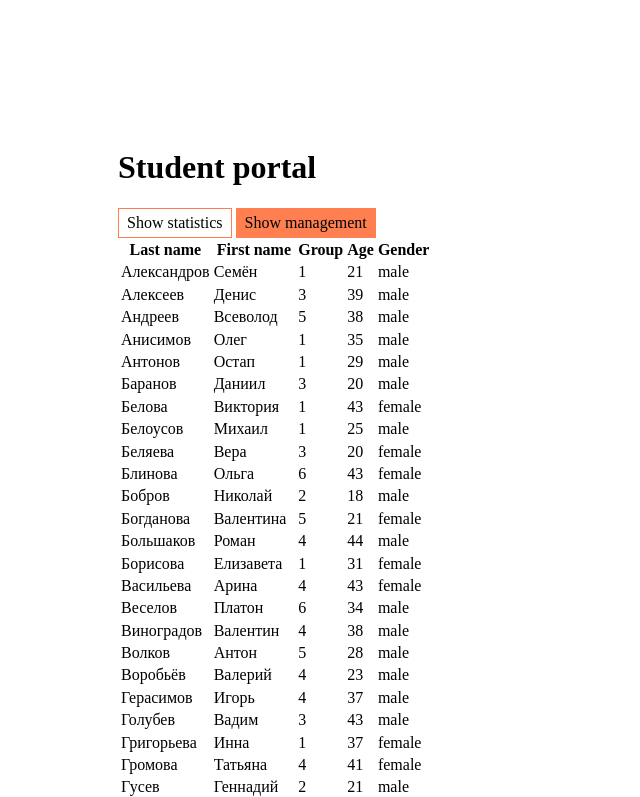
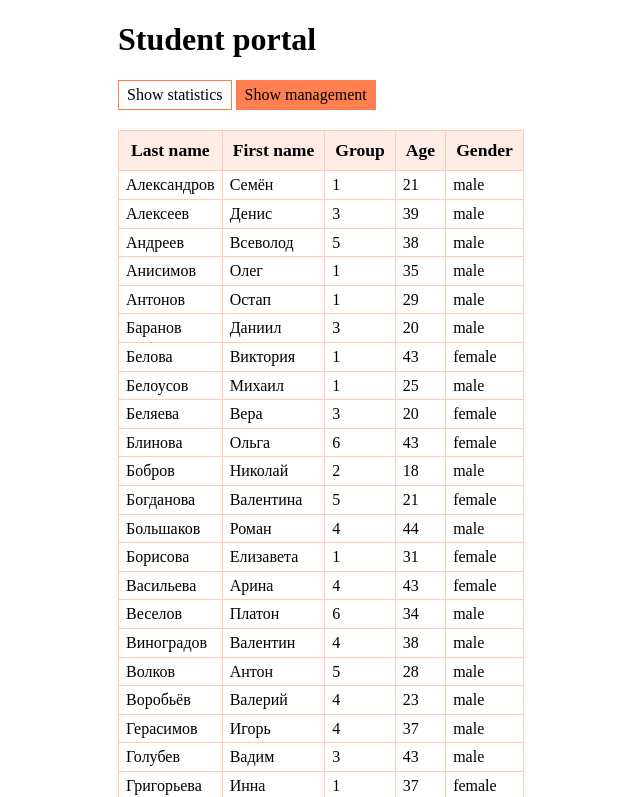
Before and after one commit to violet-violet/student-portal, a website built with webpack: page src/index.html in a window 1280 px wide. Both pictures are taken after a click on the button "Show management". Shown: the top 797 px of the page, without its empty margins (10-650 px from the left). Built offline with nearby package versions, Linux system fonts and the light colour scheme.

Commit message:
feat: add table styles

```diff
--- a/src/assets/styles/style.scss
+++ b/src/assets/styles/style.scss
@@ -1,10 +1,12 @@
 $color-coral: #ff7f50;
 $color-coral-light: #ffcbb8;
+$color-coral-light-xl: #ffece5;
+$color-coral-dark: #b83100;
 
 .container {
   display: flex;
   flex-direction: column;
-  margin: 10%;
+  margin: 0 10% 10%;
 }
 
 .btn {
@@ -39,3 +41,24 @@ $color-coral-light: #ffcbb8;
 .statistics__item {
   margin: 10px 0;
 }
+
+.management {
+  margin-top: 20px;
+}
+
+.management__table {
+  border-collapse: collapse;
+  line-height: 1.1;
+
+  th {
+    font-size: 1.1em;
+    padding: 10px;
+    border: 1px solid $color-coral-light;
+    background-color: $color-coral-light-xl;
+  }
+
+  td {
+    padding: 5px 7px;
+    border: 1px solid $color-coral-light;
+  }
+}
```
